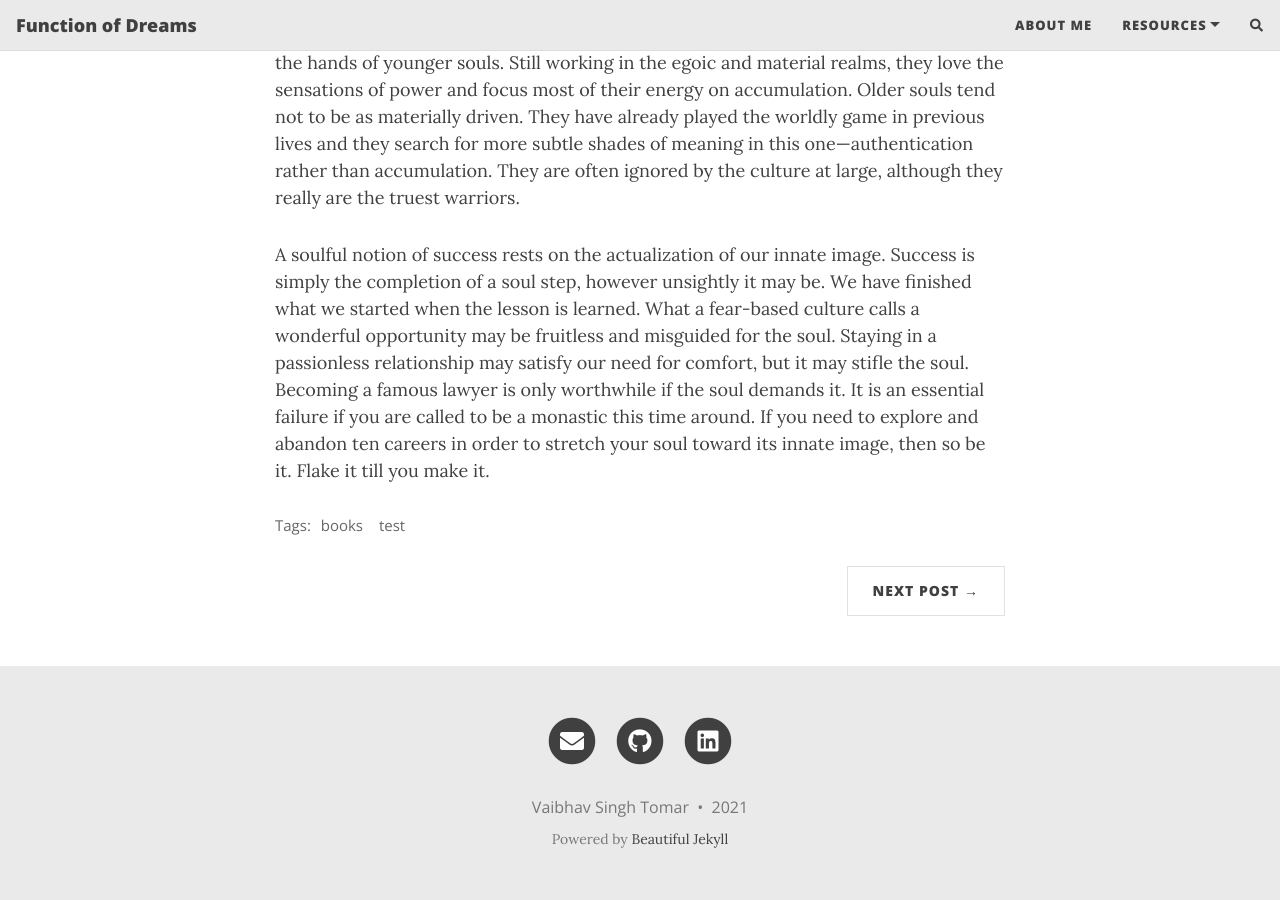
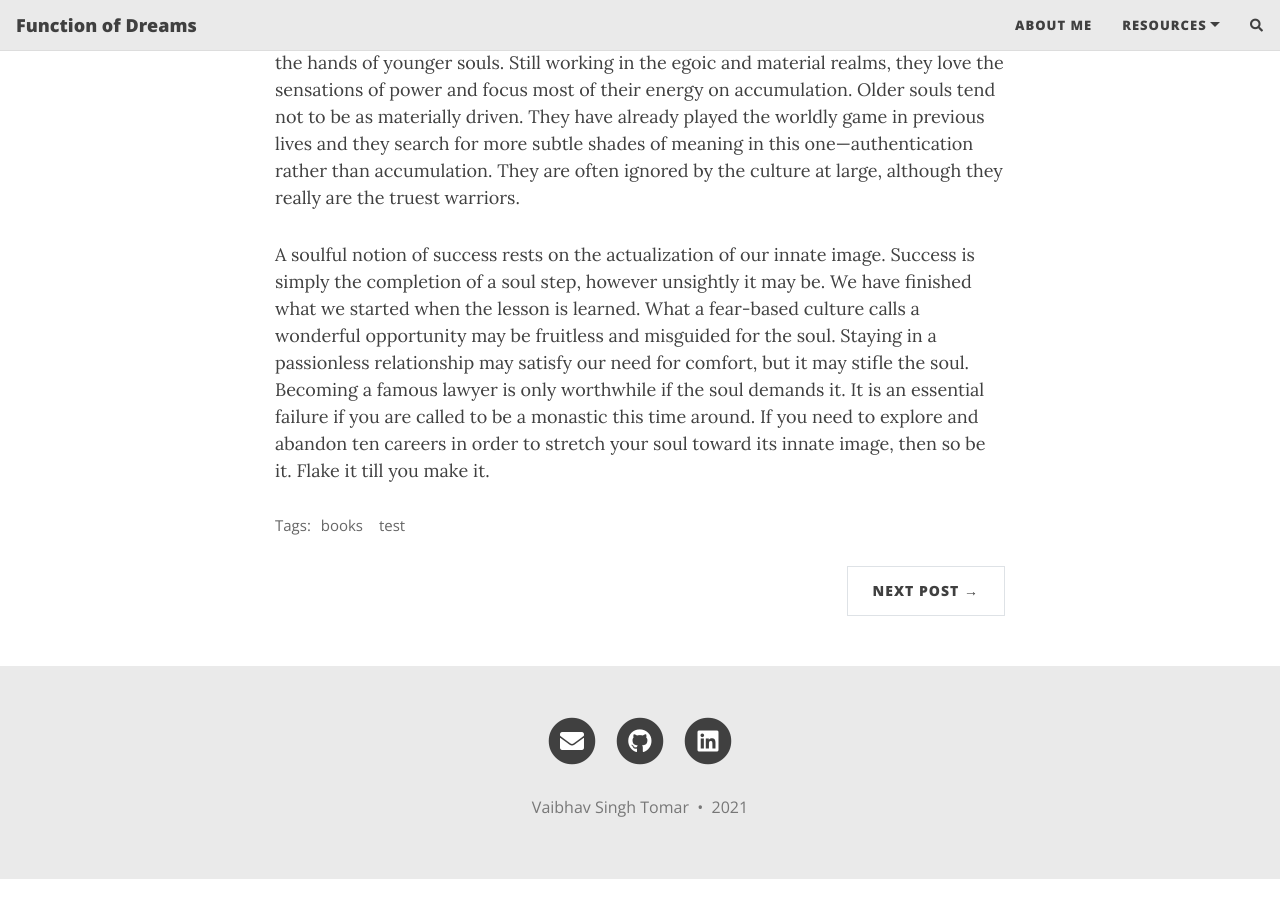
Before and after one commit to vstflugel/flugel.github.io, a Jekyll site: the page built from _posts/2020-02-26-flake-it-till-you-make-it.md, in a window 1280 px wide and 900 px high, scrolled down 1021 px. Built offline with Jekyll 4.4.1, drawn with Linux system fonts in a browser that asks for light colours; nearby versions of some CDN libraries; comment, search, counter and statistics services are not loaded; after the commit the page ends 1900 px from its top, so only the background shows below that.

```diff
--- a/_includes/disqus.html
+++ b/_includes/disqus.html
@@ -13,7 +13,7 @@
 		(document.getElementsByTagName('head')[0] || document.getElementsByTagName('body')[0]).appendChild(dsq);
 	  })();
     </script>
-    <noscript>Please enable JavaScript to view the <a href="https://disqus.com/?ref_noscript">comments powered by Disqus.</a></noscript>
+    <noscript>Please enable JavaScript to view the <a href="https://disqus.com/?ref_noscript"></a></noscript>
   </div>
 </div>
 {%- endif -%}
--- a/_includes/footer.html
+++ b/_includes/footer.html
@@ -32,8 +32,7 @@
       {% endif%}
       </p>
       {% unless site.remove-ads %}<p class="theme-by text-muted">
-        Powered by
-        <a href="https://beautifuljekyll.com">Beautiful Jekyll</a>
+
       </p>{% endunless %}
       </div>
     </div>
```
Also changed, not shown: 1 other file.
